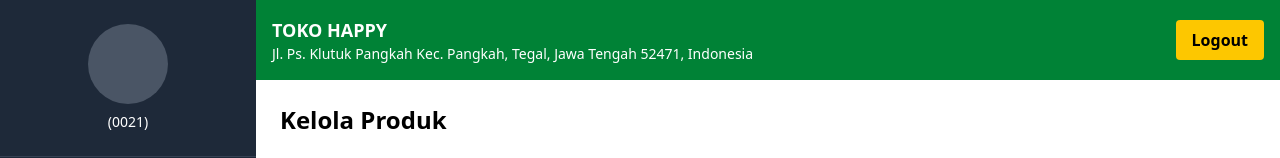
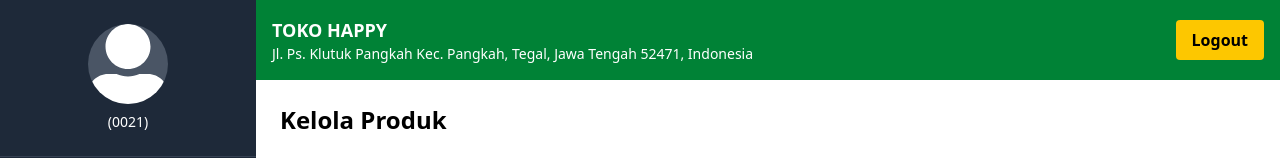
Before and after one commit to Opjasson/toko_happy, a React (Vite) app in the folder toko_happy/: page /kelola-produk in a window 1280 px wide. Shown: the top 158 px of the page. Built offline with nearby package versions, Linux system fonts and the light colour scheme; no server answers.

Commit message:
frontend : change photo profile sidebar user

```diff
--- a/toko_happy/src/Components/Templates/MainLayout.jsx
+++ b/toko_happy/src/Components/Templates/MainLayout.jsx
@@ -1,5 +1,6 @@
 import React, { useState } from "react";
 import { FaSearch, FaShoppingCart } from "react-icons/fa";
+import { FaUserAlt } from "react-icons/fa";
 
 export default function MainLayout({ children }) {
     const username = localStorage.getItem("username");
@@ -9,7 +10,7 @@ export default function MainLayout({ children }) {
             {/* Sidebar */}
             <aside className="w-64 bg-gray-800 text-white flex flex-col">
                 <div className="p-6 text-center border-b border-gray-700">
-                    <div className="w-20 h-20 mx-auto rounded-full bg-gray-600 mb-2" />
+                    <FaUserAlt className="w-20 h-20 mx-auto rounded-full bg-gray-600 mb-2" />
                     <div className="font-bold">{username}</div>
                     <div className="text-sm">(0021)</div>
                 </div>
```
